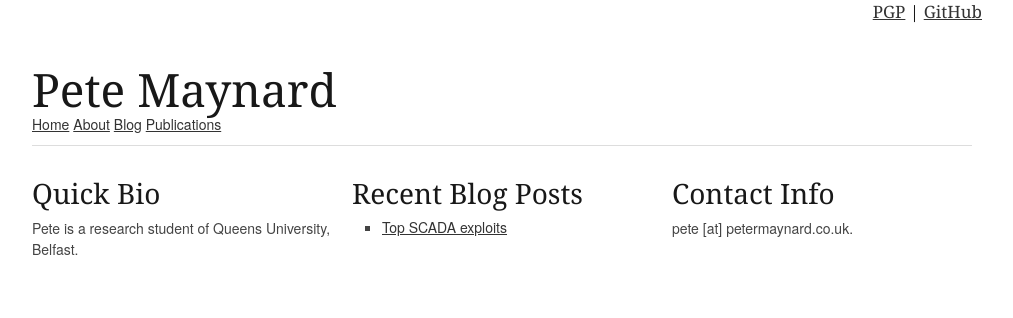
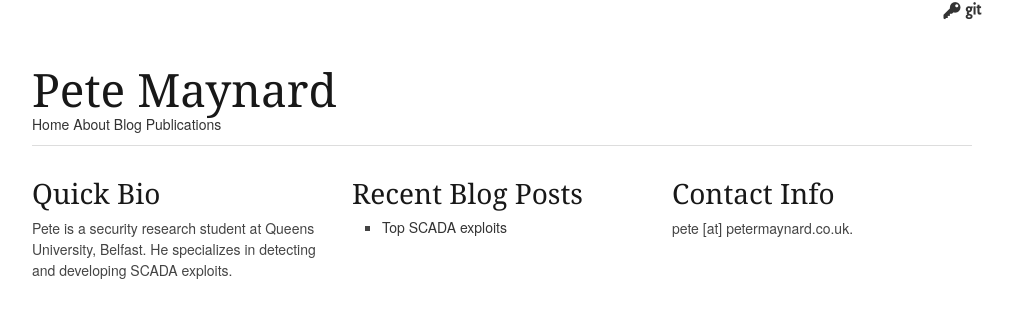
Before and after one commit to PMaynard/petermaynard.co.uk, a Jekyll site: the page built from index.md, in a window 1280 px wide. Shown: the top 318 px of the page, without its empty margins (138-1151 px from the left). Built offline with Jekyll 4.4.1, drawn with Linux system fonts in a browser that asks for light colours; Markdown is read by kramdown in place of the engine named in the settings.

Commit message:
Icon Fonts, GitHub and Key added

```diff
--- a/_layouts/default.html
+++ b/_layouts/default.html
@@ -16,6 +16,7 @@
 	<link rel="stylesheet" href="{{ site.baseurl }}/stylesheets/skeleton.css">
 	<link rel="stylesheet" href="{{ site.baseurl }}/stylesheets/layout.css">
 	<link rel="stylesheet" href="{{ site.baseurl }}/stylesheets/icon-fnt.css">
+	<link rel="stylesheet" href="{{ site.baseurl }}/stylesheets/simple.css">
 
 	<!--[if lt IE 9]>
 		<script src="http://html5shim.googlecode.com/svn/trunk/html5.js"></script>
@@ -31,7 +32,10 @@
 
 	<div class="container">
 		<!-- Header -->
-		<h5 style="float:right;"><a href="#">PGP</a> | <a href="https://github.com/PMaynard">GitHub</a> </h5>
+		<h5 class="top-nav">
+			<a href="#"><i class="icon-key"></i></a>
+			<a target="_BLANK" href="https://github.com/PMaynard"><i class="icon-github"></i></a>
+		</h5>
 
 		<div class="sixteen columns">
 			<h1 class="remove-bottom" style="margin-top: 40px">Pete Maynard</h1>
--- a/index.md
+++ b/index.md
@@ -4,4 +4,4 @@ title: Pete Maynard
 ---
 
 ### Quick Bio
-Pete is a research student of Queens University, Belfast.
+Pete is a security research student at Queens University, Belfast. He specializes in detecting and developing SCADA exploits.
--- a/stylesheets/icon-fnt.css
+++ b/stylesheets/icon-fnt.css
@@ -1 +1,45 @@
-/* Icon Fonts go 'here. */
+@font-face {
+  font-family: 'icomoon';
+  src:url('fonts/icomoon.eot');
+  src:url('fonts/icomoon.eot?#iefix') format('embedded-opentype'),
+    url('fonts/icomoon.woff') format('woff'),
+    url('fonts/icomoon.ttf') format('truetype'),
+    url('fonts/icomoon.svg#icomoon') format('svg');
+  font-weight: normal;
+  font-style: normal;
+}
+
+/* Use the following CSS code if you want to use data attributes for inserting your icons */
+[data-icon]:before {
+  font-family: 'icomoon';
+  content: attr(data-icon);
+  speak: none;
+  font-weight: normal;
+  font-variant: normal;
+  text-transform: none;
+  line-height: 1;
+  -webkit-font-smoothing: antialiased;
+}
+
+/* Use the following CSS code if you want to have a class per icon */
+/*
+Instead of a list of all class selectors,
+you can use the generic selector below, but it's slower:
+[class*="icon-"] {
+*/
+.icon-github, .icon-key {
+  font-family: 'icomoon';
+  speak: none;
+  font-style: normal;
+  font-weight: normal;
+  font-variant: normal;
+  text-transform: none;
+  line-height: 1;
+  -webkit-font-smoothing: antialiased;
+}
+.icon-github:before {
+  content: "\e000";
+}
+.icon-key:before {
+  content: "\e001";
+}
--- /dev/null
+++ b/stylesheets/simple.css
@@ -0,0 +1,7 @@
+.top-nav {
+	float: right;
+}
+
+a {
+	text-decoration: none;
+}
```
Also changed, not shown: README.md, stylesheets/fonts/icomoon.ttf (added), stylesheets/fonts/icomoon.woff (added), 3 other files.
